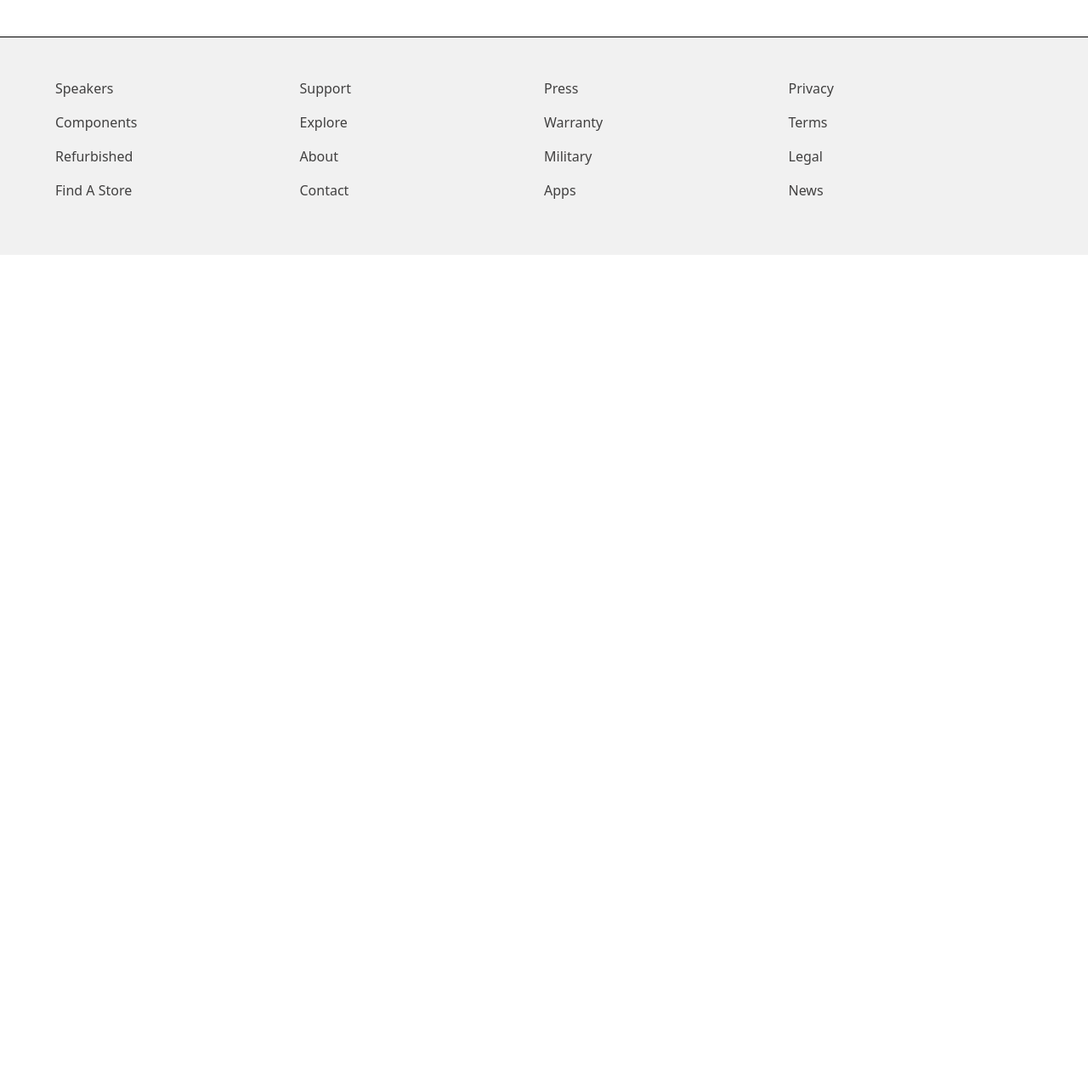
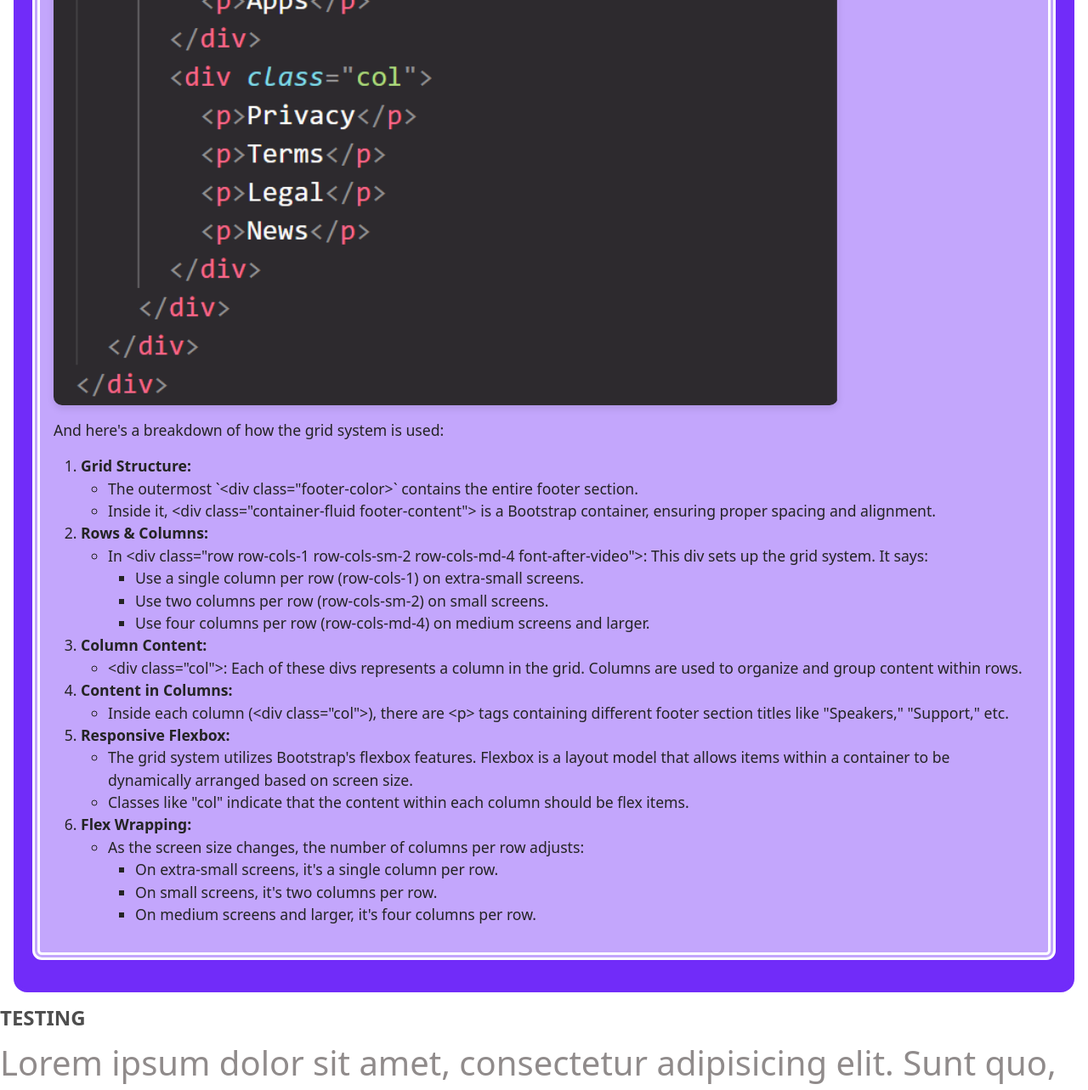
Before and after one commit to Emily-he2004/Bootstrap-Project01b, a plain HTML site: page index.html in a window 1280 px wide. Shown: the part 4909-6192 px from the top of the page at 85% size. Before the commit the page ends 5209 px from the top, so only its background shows below. Drawn offline with nearby package versions, Linux system fonts and the light colour scheme.

Commit message:
footer demo using bootsrap grid system done

```diff
--- a/index.html
+++ b/index.html
@@ -193,7 +193,7 @@
         <p>Using Bootstrap Components & Bootstrap's Grid System</p>
         <div class="nav-demo">
             <h3>Navigation</h3>
-            <p>Using a <a href=""https://getbootstrap.com/docs/5.3/components/navbar/#nav>navbar component</a> from the Bootstrap Website, we plugged it into this website. (what you see in the navigation above)</p>
+            <p>Using a <a href=""https://getbootstrap.com/docs/5.3/components/navbar/#nav target="_blank">navbar component</a> from the Bootstrap Website, we plugged it into this website. (what you see in the navigation above)</p>
             <p>In the navbar components section, we used the 2nd variation:
                 <picture>
                     <source srcset="images/navbar-component-version02.png" type="image/png">
@@ -212,7 +212,66 @@
         </div>
         <div class="nav-demo">
             <h3>Footer</h3>
-            <p></p>
+            <p> Here, the footer of this website is organized using <a href="https://getbootstrap.com/docs/5.3/layout/grid/#example" target="_blank">Bootstrap's grid system</a> to create a responsive layout. The content is structured within a container that spans the full width of the viewport. The grid system is utilized to arrange the content into rows and columns. On smaller screens, each column within a row takes up the full width, providing a clean and straightforward layout. As the screen size increases, the columns adapt dynamically to maintain an organized structure. This ensures that the footer is visually appealing and well-organized across a variety of devices and screen sizes.</p>
+            <p>In Bootstrap's Grid System, it's important to highlight that the structure of rows and columns is defined and implemented directly in the HTML file rather than the CSS. While the CSS handles additional styling related to responsiveness using flexbox (such as media queries), the primary application of the grid system itself is done within the HTML markup.</p>
+            <p>Here's what the HTML code for the footer looks like:</p>
+            <picture>
+                <source srcset="images/footer-html-code.png" type="image/png">
+                <img src="images/footer-html-code.png" alt="(bootstrap component code styled results)">
+            </picture>
+            <p>And here's a breakdown of how the grid system is used:</p>
+            <ol>
+                <li>
+                    <strong>Grid Structure:</strong>
+                    <ul>
+                        <li>The outermost `&lt;div class="footer-color&gt;` contains the entire footer section.</li>
+                        <li>Inside it, &lt;div class="container-fluid footer-content"&gt; is a Bootstrap container, ensuring proper spacing and alignment.</li>
+                    </ul>
+                </li>
+                <li>
+                    <strong>Rows & Columns:</strong>
+                    <ul>
+                        <li>In &lt;div class="row row-cols-1 row-cols-sm-2 row-cols-md-4 font-after-video"&gt;: This div sets up the grid system. It says:
+                            <ul>
+                                <li>Use a single column per row (row-cols-1) on extra-small screens.</li>
+                                <li>Use two columns per row (row-cols-sm-2) on small screens.</li>
+                                <li>Use four columns per row (row-cols-md-4) on medium screens and larger.</li>
+                            </ul>
+                        </li>
+                    </ul>
+                </li>
+                <li>
+                    <strong>Column Content:</strong>
+                    <ul>
+                        <li>&lt;div class="col"&gt;: Each of these divs represents a column in the grid. Columns are used to organize and group content within rows.</li>
+                    </ul>
+                </li>
+                <li>
+                    <strong>Content in Columns:</strong>
+                    <ul>
+                        <li>Inside each column (&lt;div class="col"&gt;), there are &lt;p&gt; tags containing different footer section titles like "Speakers," "Support," etc.</li>
+                    </ul>
+                </li>
+                <li>
+                    <strong>Responsive Flexbox:</strong>
+                    <ul>
+                        <li>The grid system utilizes Bootstrap's flexbox features. Flexbox is a layout model that allows items within a container to be dynamically arranged based on screen size.</li>
+                        <li>Classes like "col" indicate that the content within each column should be flex items.</li>
+                    </ul>
+                </li>
+                <li>
+                    <strong>Flex Wrapping:</strong>
+                    <ul>
+                        <li>As the screen size changes, the number of columns per row adjusts:
+                            <ul>
+                                <li>On extra-small screens, it's a single column per row.</li>
+                                <li>On small screens, it's two columns per row.</li>
+                                <li>On medium screens and larger, it's four columns per row.</li>
+                            </ul>
+                        </li>
+                    </ul>
+                </li>
+            </ol>
         </div>
     </section>
 
--- a/styles/styles.css
+++ b/styles/styles.css
@@ -807,3 +807,7 @@ p {
 
   display: block;
 }
+
+.nav-demo ol li{
+  font-size: 1.1rem;
+}
```
Also changed, not shown: images/footer-html-code.png (added).
